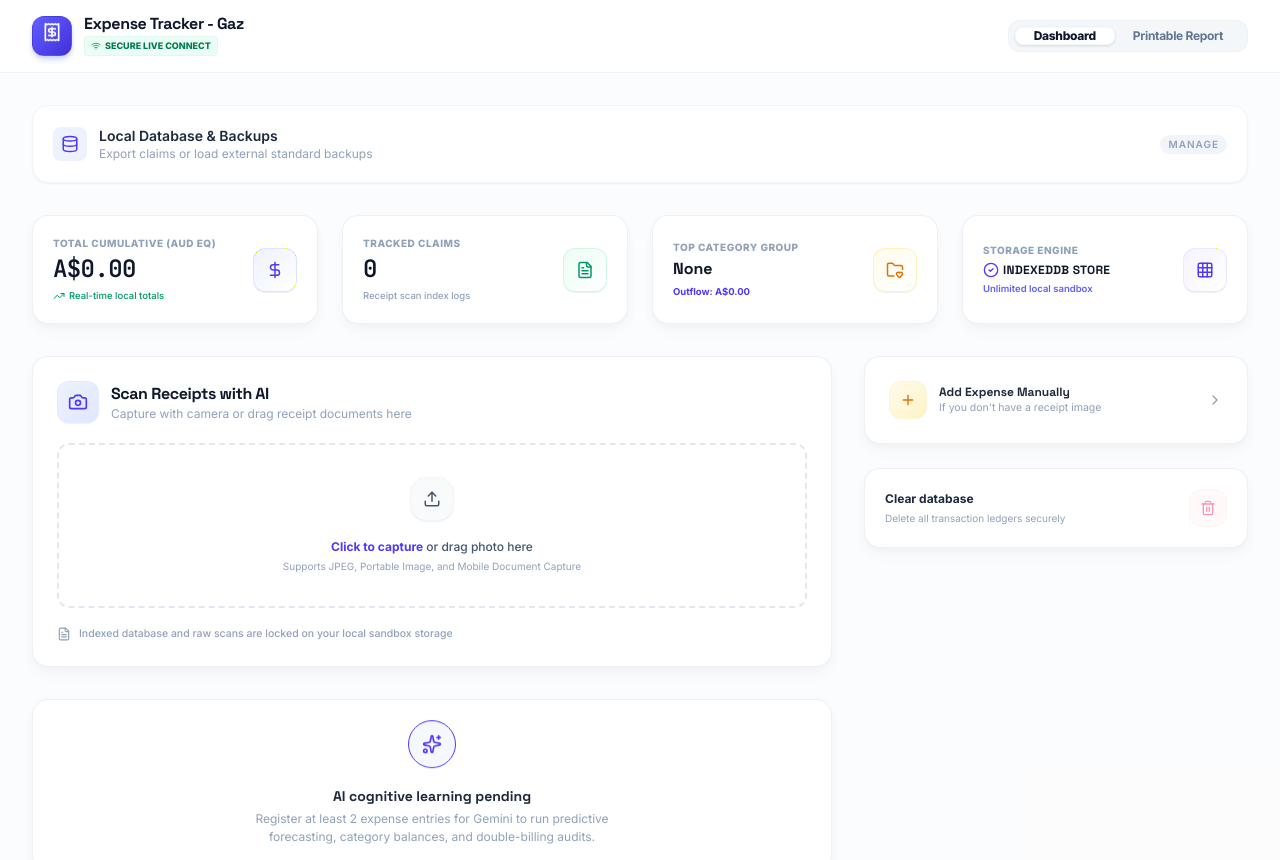
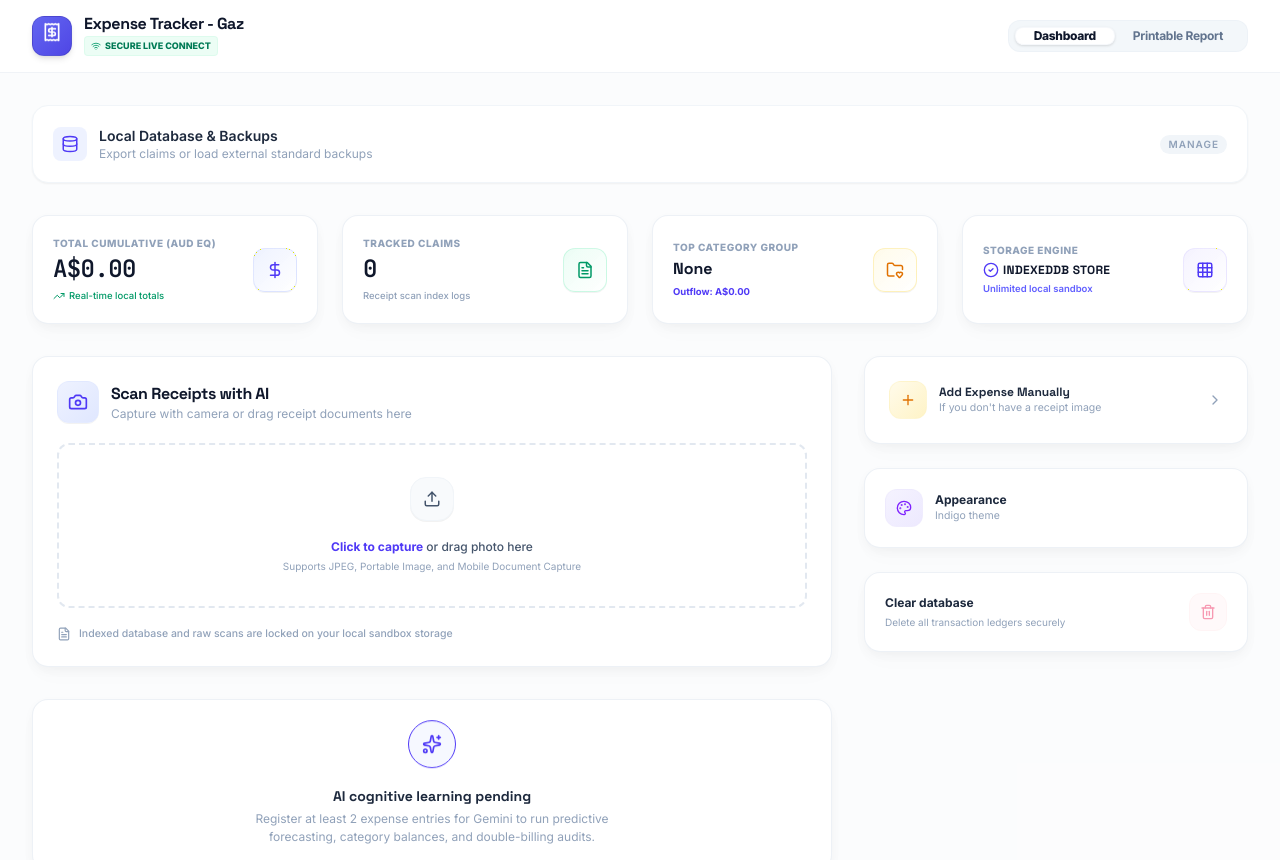
Before and after one commit to gar2lew/expense_tracker, a React (Vite) app: page / in a window 1280 px wide. Shown: the top 860 px of the page. Built offline with nearby package versions, Linux system fonts and the light colour scheme.

Commit message:
feat: add selectable accent themes

```diff
--- a/package.json
+++ b/package.json
@@ -33,6 +33,8 @@
     "@types/react-dom": "^19.2.3",
     "autoprefixer": "^10.4.21",
     "esbuild": "^0.25.0",
+    "fake-indexeddb": "^6.2.5",
+    "jsdom": "^29.1.1",
     "rimraf": "^5.0.10",
     "tailwindcss": "^4.1.14",
     "tsx": "^4.21.0",
--- a/src/App.tsx
+++ b/src/App.tsx
@@ -14,6 +14,7 @@ import GeminiAnalytics from './components/GeminiAnalytics';
 import ExpenseList from './components/ExpenseList';
 import PrintButton from './components/PrintButton';
 import DataBackup from './components/DataBackup';
+import AppearanceSettings from './components/AppearanceSettings';
 import SignaturePad from './components/SignaturePad';
 import { useOnlineStatus } from './hooks/useOnlineStatus';
 import {
@@ -32,6 +33,7 @@ import {
   Wifi,
   WifiOff
 } from 'lucide-react';
+import { getStoredTheme, applyTheme } from './lib/theme';
 import './styles/print.css';
 
 export default function App() {
@@ -55,6 +57,10 @@ export default function App() {
   const [manualDescription, setManualDescription] = useState('');
 
   // Hydrate on mount
+  useEffect(() => {
+    applyTheme(getStoredTheme());
+  }, []);
+
   useEffect(() => {
     async function loadData() {
       try {
@@ -240,7 +246,7 @@ export default function App() {
 
           {/* Logo */}
           <div className="flex items-center gap-3">
-            <div className="w-10 h-10 bg-gradient-to-br from-indigo-500 to-indigo-700 rounded-xl flex items-center justify-center text-white shadow-md shadow-indigo-200 border border-indigo-600/10">
+            <div className="w-10 h-10 rounded-xl flex items-center justify-center text-white shadow-md border border-black/10" style={{ background: `linear-gradient(135deg, var(--theme-primary-light), var(--theme-primary))` }}>
               <Receipt className="w-5 h-5 animate-float" />
             </div>
             <div>
@@ -403,7 +409,8 @@ export default function App() {
                     <button
                       type="button"
                       onClick={() => setShowManualForm(true)}
-                      className="px-4.5 py-2 bg-indigo-600 hover:bg-indigo-700 text-white font-bold text-xs rounded-xl shadow-md transition-all active:scale-95 cursor-pointer"
+                      className="px-4.5 py-2 text-white font-bold text-xs rounded-xl shadow-md transition-all active:scale-95 cursor-pointer"
+                      style={{ backgroundColor: 'var(--theme-primary)' }}
                     >
                       Use Manual Entry Form
                     </button>
@@ -431,7 +438,7 @@ export default function App() {
                               <span className="text-slate-400 font-mono">{formatCurrency(amount, 'AUD')} <span className="font-bold text-indigo-600">({pct}%)</span></span>
                             </div>
                             <div className="h-1.5 w-full bg-slate-100 rounded-full overflow-hidden">
-                              <div className="h-full bg-indigo-600 rounded-full transition-all duration-300" style={{ width: `${pct}%` }}></div>
+                              <div className="h-full rounded-full transition-all" style={{ width: `${pct}%`, backgroundColor: 'var(--theme-primary)' }}></div>
                             </div>
                           </div>
                         );
@@ -549,13 +556,17 @@ export default function App() {
 
                       <button
                         type="submit"
-                        className="w-full py-2 bg-indigo-600 hover:bg-slate-900 border border-indigo-650 text-white font-bold text-xs rounded-xl transition-all shadow-md cursor-pointer active:scale-95"
+                        className="w-full py-2 text-white font-bold text-xs rounded-xl transition-all shadow-md cursor-pointer active:scale-95"
+                        style={{ backgroundColor: 'var(--theme-primary)' }}
                       >
                         Insert Ledger Record
                       </button>
                     </form>
                   )}
                 </div>
+
+                {/* Appearance Settings */}
+                <AppearanceSettings />
 
                 {/* DB management utility card with soft colors */}
                 <div className="bg-white p-5 rounded-2xl border border-slate-200/60 shadow-premium flex items-center justify-between">
--- /dev/null
+++ b/src/components/AppearanceSettings.tsx
@@ -0,0 +1,56 @@
+import { useState } from 'react';
+import { ThemeId, THEMES, getStoredTheme, storeTheme, applyTheme } from '../lib/theme';
+import { Palette } from 'lucide-react';
+
+export default function AppearanceSettings() {
+  const [activeTheme, setActiveTheme] = useState<ThemeId>(() => getStoredTheme());
+  const [expanded, setExpanded] = useState(false);
+
+  const handleChange = (theme: ThemeId) => {
+    setActiveTheme(theme);
+    storeTheme(theme);
+    applyTheme(theme);
+  };
+
+  return (
+    <div className="bg-white p-5 rounded-2xl border border-slate-200/60 shadow-premium">
+      <button
+        type="button"
+        onClick={() => setExpanded(!expanded)}
+        className="w-full flex items-center justify-between text-left cursor-pointer group"
+        aria-expanded={expanded}
+      >
+        <div className="flex items-center gap-3">
+          <div className="p-2.5 bg-gradient-to-br from-violet-50 to-violet-100 text-violet-600 rounded-xl border border-violet-100/50 group-hover:scale-105 transition-transform duration-200">
+            <Palette className="w-4 h-4" />
+          </div>
+          <div>
+            <h3 className="text-xs font-bold text-slate-800">Appearance</h3>
+            <p className="text-[10.5px] text-slate-400">{THEMES[activeTheme].label} theme</p>
+          </div>
+        </div>
+      </button>
+
+      {expanded && (
+        <div className="mt-4 pt-4 border-t border-slate-100 space-y-2 animate-fade-in-up">
+          {(Object.entries(THEMES) as [ThemeId, typeof THEMES[ThemeId]][]).map(([id, def]) => (
+            <button
+              key={id}
+              type="button"
+              onClick={() => handleChange(id)}
+              className={`w-full flex items-center gap-3 px-3 py-2 rounded-xl text-xs font-semibold transition-all cursor-pointer ${activeTheme === id ? 'bg-slate-100 text-slate-900 ring-2 ring-offset-1 ring-slate-300' : 'text-slate-600 hover:bg-slate-50'}`}
+              aria-label={`${def.label} theme`}
+              aria-pressed={activeTheme === id}
+            >
+              <span
+                className="w-5 h-5 rounded-full border border-black/10 shrink-0"
+                style={{ backgroundColor: def.colours.primary }}
+              />
+              {def.label}
+            </button>
+          ))}
+        </div>
+      )}
+    </div>
+  );
+}
--- a/src/index.css
+++ b/src/index.css
@@ -1,5 +1,40 @@
 @import url('https://fonts.googleapis.com/css2?family=Inter:wght@400;500;600;700;800&family=Space+Grotesk:wght@500;600;700&family=JetBrains+Mono:wght@450;600&display=swap');
 @import "tailwindcss";
+
+:root {
+  --theme-primary: #4f46e5;
+  --theme-primary-hover: #4338ca;
+  --theme-primary-light: #6366f1;
+  --theme-primary-bg: #eef2ff;
+}
+
+[data-theme="navy"] {
+  --theme-primary: #1e40af;
+  --theme-primary-hover: #1e3a8a;
+  --theme-primary-light: #3b82f6;
+  --theme-primary-bg: #eff6ff;
+}
+
+[data-theme="emerald"] {
+  --theme-primary: #059669;
+  --theme-primary-hover: #047857;
+  --theme-primary-light: #10b981;
+  --theme-primary-bg: #ecfdf5;
+}
+
+[data-theme="amber"] {
+  --theme-primary: #d97706;
+  --theme-primary-hover: #b45309;
+  --theme-primary-light: #f59e0b;
+  --theme-primary-bg: #fffbeb;
+}
+
+[data-theme="slate"] {
+  --theme-primary: #475569;
+  --theme-primary-hover: #334155;
+  --theme-primary-light: #64748b;
+  --theme-primary-bg: #f1f5f9;
+}
 
 @theme {
   --font-sans: "Inter", ui-sans-serif, system-ui, sans-serif;
--- /dev/null
+++ b/src/lib/theme.ts
@@ -0,0 +1,64 @@
+export type ThemeId = 'indigo' | 'navy' | 'emerald' | 'amber' | 'slate';
+
+export interface ThemeDefinition {
+  id: ThemeId;
+  label: string;
+  colours: {
+    primary: string;
+    primaryHover: string;
+    primaryLight: string;
+    primaryBg: string;
+  };
+}
+
+export const THEMES: Record<ThemeId, ThemeDefinition> = {
+  indigo: {
+    id: 'indigo',
+    label: 'Indigo',
+    colours: { primary: '#4f46e5', primaryHover: '#4338ca', primaryLight: '#6366f1', primaryBg: '#eef2ff' },
+  },
+  navy: {
+    id: 'navy',
+    label: 'Navy',
+    colours: { primary: '#1e40af', primaryHover: '#1e3a8a', primaryLight: '#3b82f6', primaryBg: '#eff6ff' },
+  },
+  emerald: {
+    id: 'emerald',
+    label: 'Emerald',
+    colours: { primary: '#059669', primaryHover: '#047857', primaryLight: '#10b981', primaryBg: '#ecfdf5' },
+  },
+  amber: {
+    id: 'amber',
+    label: 'Amber',
+    colours: { primary: '#d97706', primaryHover: '#b45309', primaryLight: '#f59e0b', primaryBg: '#fffbeb' },
+  },
+  slate: {
+    id: 'slate',
+    label: 'Slate',
+    colours: { primary: '#475569', primaryHover: '#334155', primaryLight: '#64748b', primaryBg: '#f1f5f9' },
+  },
+};
+
+const STORAGE_KEY = 'gaz-theme';
+
+export function getStoredTheme(): ThemeId {
+  try {
+    const stored = localStorage.getItem(STORAGE_KEY);
+    if (stored && stored in THEMES) return stored as ThemeId;
+  } catch { /* localStorage unavailable */ }
+  return 'indigo';
+}
+
+export function storeTheme(theme: ThemeId): void {
+  try { localStorage.setItem(STORAGE_KEY, theme); } catch { /* unavailable */ }
+}
+
+export function applyTheme(theme: ThemeId): void {
+  const def = THEMES[theme];
+  const root = document.documentElement;
+  root.setAttribute('data-theme', theme);
+  root.style.setProperty('--theme-primary', def.colours.primary);
+  root.style.setProperty('--theme-primary-hover', def.colours.primaryHover);
+  root.style.setProperty('--theme-primary-light', def.colours.primaryLight);
+  root.style.setProperty('--theme-primary-bg', def.colours.primaryBg);
+}
--- /dev/null
+++ b/src/test-setup.ts
@@ -0,0 +1 @@
+import 'fake-indexeddb/auto';
--- a/vitest.config.ts
+++ b/vitest.config.ts
@@ -3,5 +3,7 @@ import { defineConfig } from 'vitest/config';
 export default defineConfig({
   test: {
     include: ['src/**/*.test.{ts,tsx}'],
+    setupFiles: ['./src/test-setup.ts'],
+    environment: 'jsdom',
   },
 });
```
Also changed, not shown: src/components/ExpenseList.tsx (+4 -4 lines), 2 other files (tests, documents, lock files or other folders).
